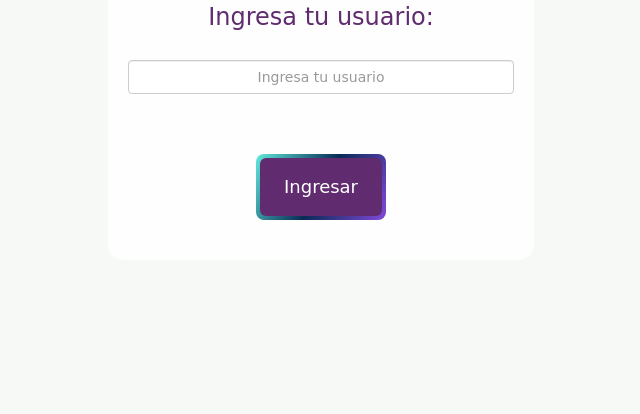
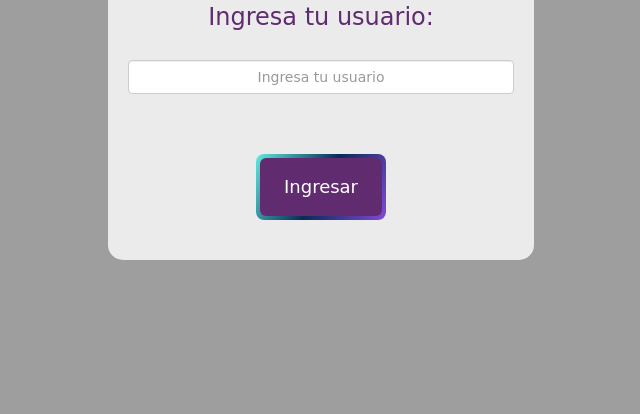
Before and after one commit to DanielaGMiranda/SummerCamp2024, a plain HTML site: page index.html in a window 1280 px wide. Shown: the part 386-800 px from the top of the page, without its empty margins (319-959 px from the left). Drawn offline with nearby package versions, Linux system fonts and the light colour scheme; the site is published under a folder, as on GitHub Pages, so addresses that start at the root find nothing; a web font is replaced by a local one.

Commit message:
style_i.css

```diff
--- a/style_i.css
+++ b/style_i.css
@@ -6,7 +6,7 @@ html, body{
     color: #602C6F;
     height: 100%;
 	margin: 0;
-    background-image: url("/images/background-modified.png");
+    background-image: url("./images/background-modified.png");
     align-items: center;
 }
 .login_div, .ia_div{
```
